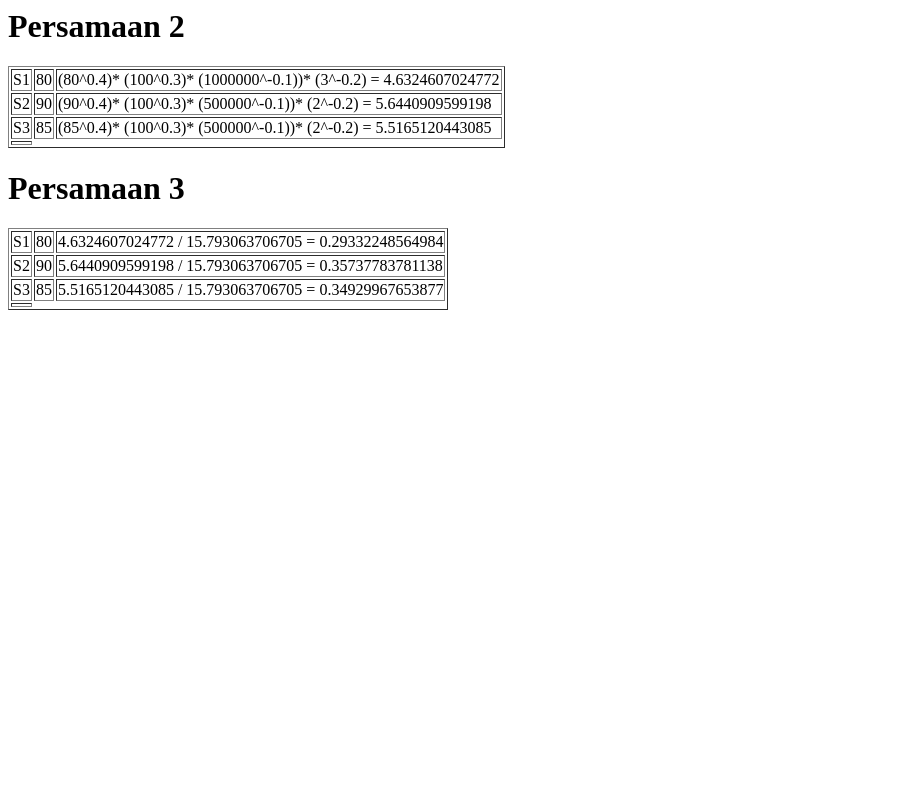
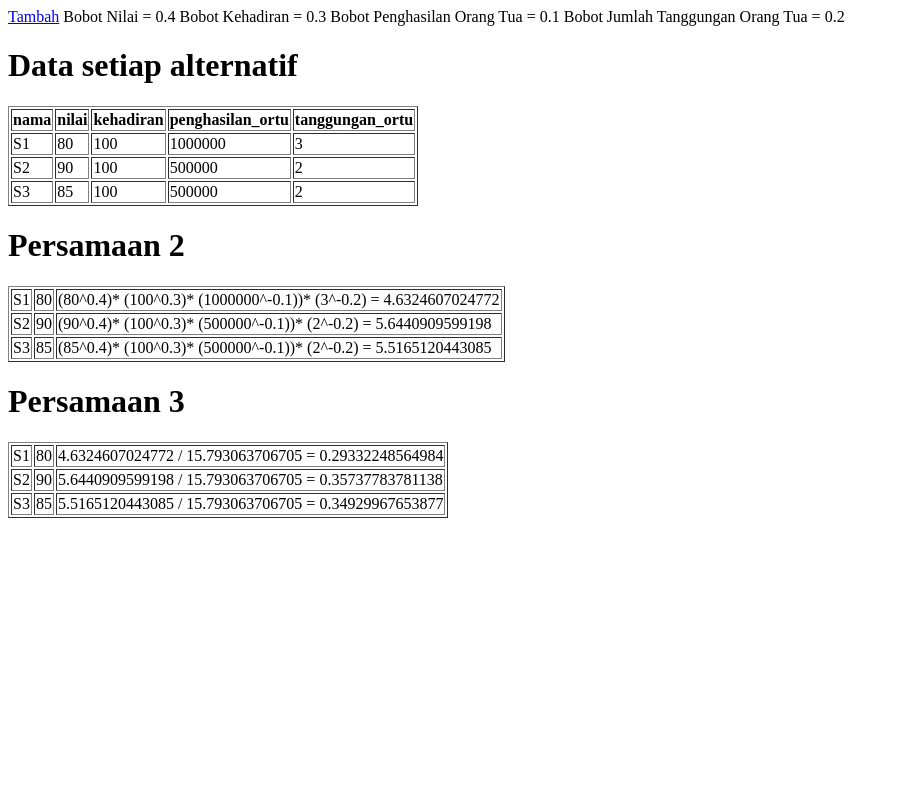
Before and after one commit to padlian/spk-siskom, a PHP site: page / in a window 1280 px wide. Shown: the whole page, without its empty margins (0-899 px from the left). Run offline with PHP 8.4, Linux system fonts and the light colour scheme; data comes from the database, SQL or seed files in the repository.

Commit message:
penambahan list data alternatif

```diff
--- a/tugas2/index.php
+++ b/tugas2/index.php
@@ -14,6 +14,43 @@ $result = mysqli_query($mysqli, "SELECT * FROM tbl_alternatif_wp ORDER BY id ASC
 	<title>SPK Metode WP</title>
 </head>
 <body>
+<a href="tambah.php">Tambah</a>
+
+Bobot Nilai = <?= $b_nilai ?> <br./>
+Bobot Kehadiran = <?= $b_kehadiran ?> <br./>
+Bobot Penghasilan Orang Tua = <?= $b_penghasilan_ortu ?> <br./>
+Bobot Jumlah Tanggungan Orang Tua = <?= $b_tanggungan_ortu ?> <br./>
+
+<h1>Data setiap alternatif</h1>
+<table border=1>
+	<tr>
+		<th>nama</th>
+		<th>nilai</th>
+		<th>kehadiran</th>
+		<th>penghasilan_ortu</th>
+		<th>tanggungan_ortu</th>
+	</tr>
+	<?php
+	$persamaan2 = mysqli_query($mysqli, "SELECT * FROM tbl_alternatif_wp ORDER BY id ASC");
+	$total = 0;
+	while ($user_data = mysqli_fetch_array($persamaan2)) {
+		$hasil = pow($user_data['nilai'], $b_nilai) *
+				pow($user_data['kehadiran'], $b_kehadiran) *
+				pow($user_data['penghasilan_ortu'], -$b_penghasilan_ortu) *
+				pow($user_data['tanggungan_ortu'], -$b_tanggungan_ortu);
+		$total+=$hasil;
+		?>
+			<tr>
+				<td><?= $user_data['nama'] ?></td>
+				<td><?= $user_data['nilai'] ?></td>
+				<td><?= $user_data['kehadiran'] ?></td>
+				<td><?= $user_data['penghasilan_ortu'] ?></td>
+				<td><?= $user_data['tanggungan_ortu'] ?></td>
+			</tr>
+		<?php
+	}
+	?>
+</table>
 
 <h1>Persamaan 2</h1>
 <table border=1>
@@ -40,9 +77,6 @@ $result = mysqli_query($mysqli, "SELECT * FROM tbl_alternatif_wp ORDER BY id ASC
 		<?php
 	}
 	?>
-	<tr>
-		<td></td>
-	</tr>
 </table>
 
 
@@ -65,9 +99,6 @@ $result = mysqli_query($mysqli, "SELECT * FROM tbl_alternatif_wp ORDER BY id ASC
 		<?php
 	}
 	?>
-	<tr>
-		<td></td>
-	</tr>
 </table>
 
 </body>
```
